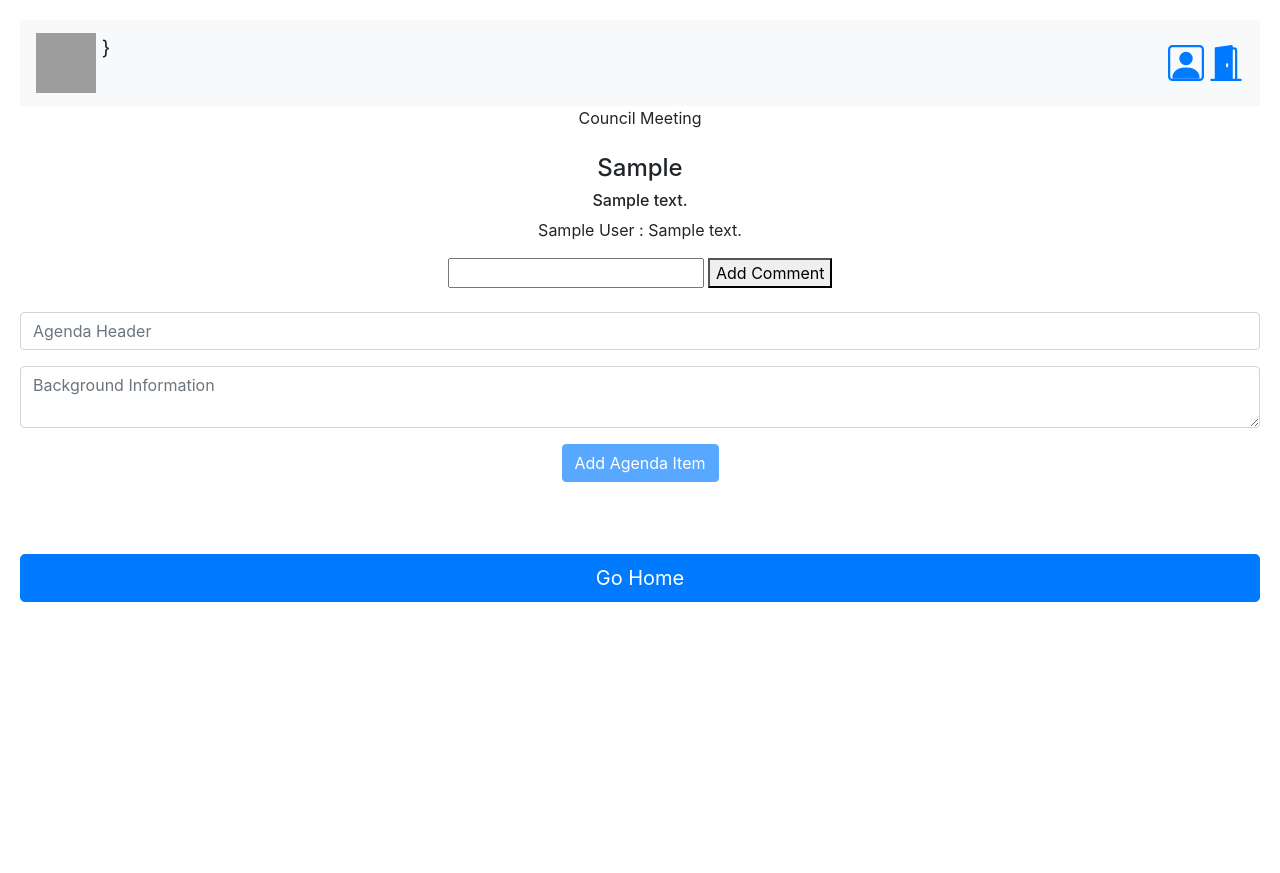
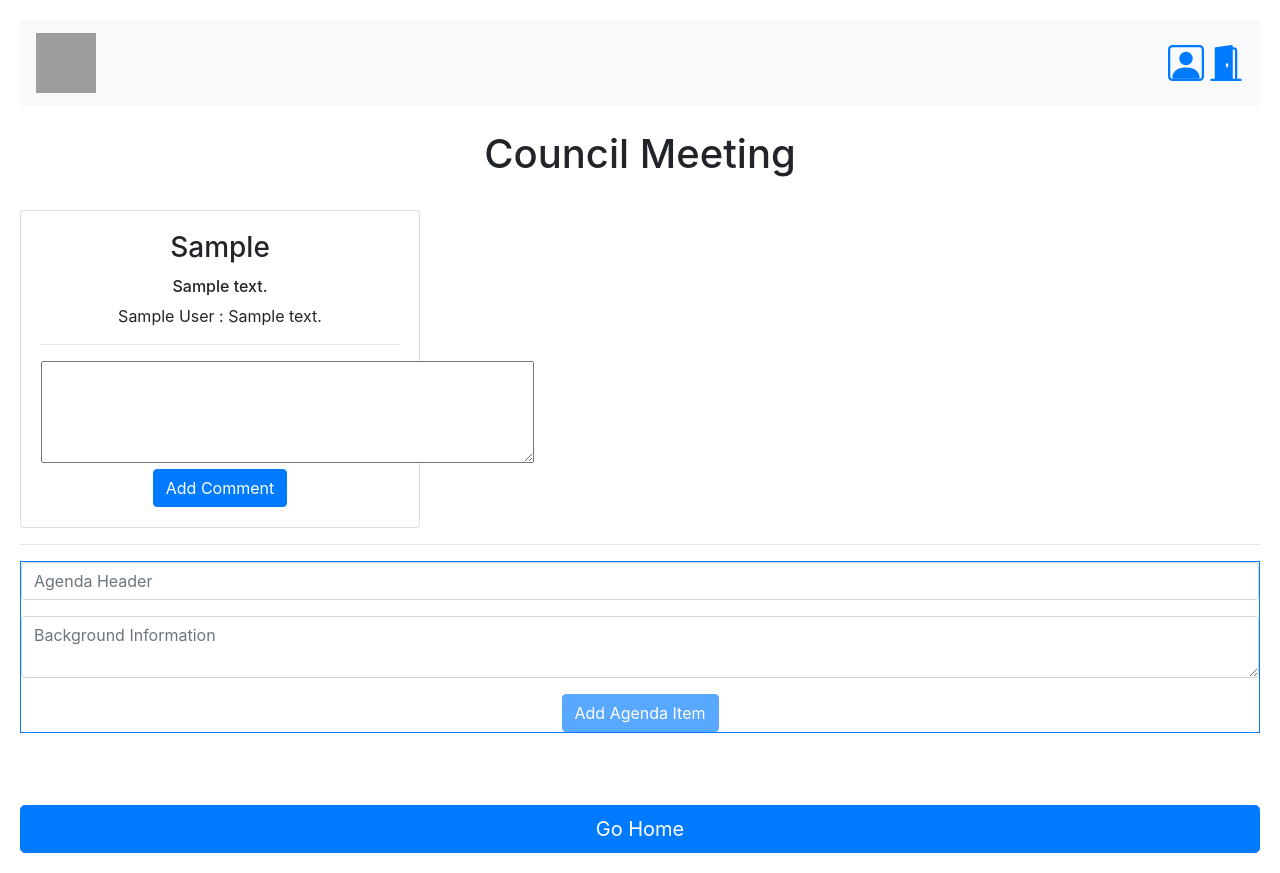
Before and after one commit to AliShahpurwala/mcssmeetings, a Django app: template meeting/templates/meeting.html in a window 1280 px wide. Before the commit the page ends 602 px from the top, so only its background shows below. Run offline with Django 3.2, Linux system fonts and the light colour scheme; data comes from the database, SQL or seed files in the repository; both versions use the stored data as it was after the commit; tables that the repository leaves empty hold one stand-in row (values such as "Sample post"); the template is opened without the code that fills it: values that come from a table or form of the project are taken from there, most other values are stand-ins (such as "Sample title", 1, 10 or a date in 2020); some libraries are stand-ins or nearby versions; grey boxes are pictures that could not be loaded.

Commit message:
Meeting view almost fully designed.

```diff
--- a/meeting/templates/meeting.html
+++ b/meeting/templates/meeting.html
@@ -12,7 +12,7 @@
 		<nav class="navbar navbar-light bg-light">
 	  		<a class="navbar-brand" href="{% url 'home_view' %}">
 	    		<img src="{% static 'login/cssLogo.png' %}" width="60" height="60" class="d-inline-block align-top" alt="">
-	  			}
+
 	  		</a>
 	  		<div>
 	  		<a href="{% url 'account_view' %}" class="ml-auto">
@@ -26,22 +26,29 @@
 			</svg></a>
 			</div>
 		</nav>
-	{{ meeting_object.meetingHeader }}<br><br>
-	{% for item in agenda_items_for_current_meeting %}
 
-		<h4>{{ item.agendaHeader }}</h4>
-		<h6>{{ item.agendaMainText }}</h6>
-		{% for comment in item.compile_relevant_comments %}
-			<p>{{comment.author}} : {{ comment.text }}</p>
+	<br><h1 style="text-align: center;">{{ meeting_object.meetingHeader }}</h1><br>
+		{% for item in agenda_items_for_current_meeting %}
+			<div class="card" style="width: 25rem;">
+				<div class="card-body">
+					<h3 class="card-title">{{ item.agendaHeader }}</h4>
+					<h6 class="card-text">{{ item.agendaMainText }}</h6>
+					{% for comment in item.compile_relevant_comments %}
+						<p>{{comment.author}} : {{ comment.text }}</p>
+					{% endfor %}
+					<hr/>
+					<form method="POST" name="new_comment_{{ item.id }}">
+						{% csrf_token %}
+						<textarea name="comment_text" id="comment_for_item_{{ item.id }}_text" rows="4" cols="46"></textarea>
+
+						<button type="submit" name="create_new_comment" class="btn btn-primary">Add Comment</button>
+					</form>
+				</div>
+			</div>
 		{% endfor %}
-		<form method="POST" name="new_comment_{{ item.id }}">
-			{% csrf_token %}
-			<input type="text" name="comment_text" id="comment_for_item_{{ item.id }}_text">
-			<button type="submit" name="create_new_comment">Add Comment</button>
-		</form>
 
-	{% endfor %}
-	<br>
+
+	<hr/>
 	{% if administratorStatus %}
 	<form method="POST" id="add_agenda_item">
 		{% csrf_token %}
@@ -54,7 +61,7 @@
 		<button class="btn btn-primary" type="submit" name="create_new_agenda_item">Add Agenda Item</button>
 	</form>
 	{% else %}
-	<form method="POST" id="add_agenda_item">
+	<form method="POST" id="add_agenda_item" class="border border-primary">
 		{% csrf_token %}
 		<div class="form-group">
 			<input type="text" class="form-control" name="agenda_header" id="agenda_header" placeholder="Agenda Header">
```
Also changed, not shown: login/static/login/login.css (+9 -0 lines), db.sqlite3.
